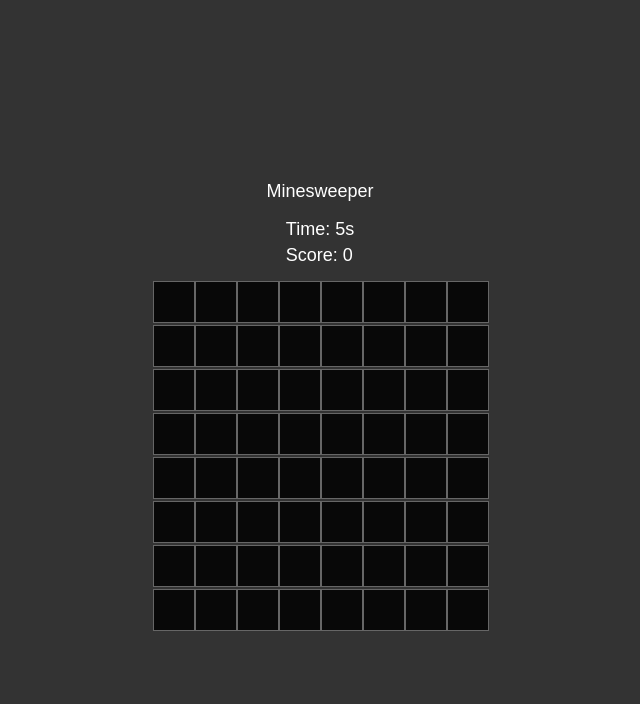
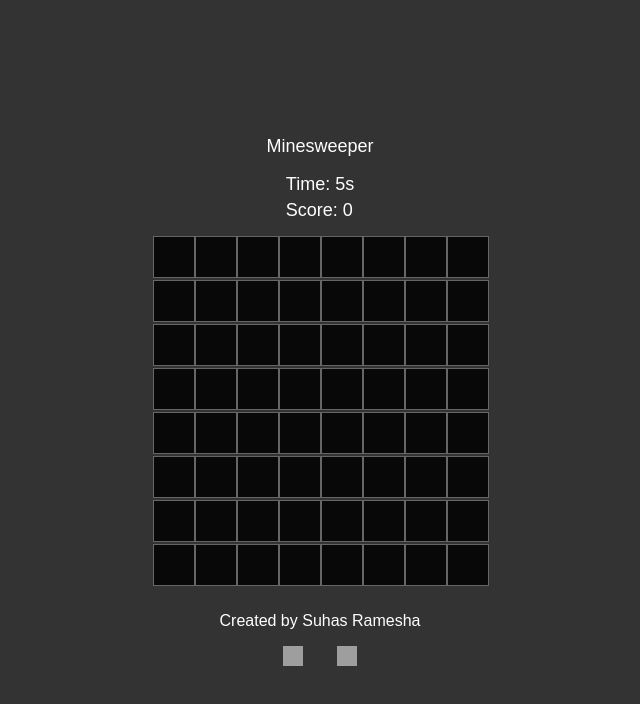
Before and after one commit to Suhas-Ramesha/minesweeper, a plain HTML site: page index.html in a window 1280 px wide. Shown: the whole page, without its empty margins (320-960 px from the left). Drawn offline with Linux system fonts and the light colour scheme; grey boxes are pictures that could not be loaded.

Commit message:
Update index.html

```diff
--- a/index.html
+++ b/index.html
@@ -46,6 +46,26 @@
             background-color: #f00;
             color: white;
         }
+        footer {
+      background-color: #333;
+      color: #fff;
+      text-align: center;
+      padding: 10px 0;
+    }
+    footer a {
+      color: #fff;
+      text-decoration: none;
+      margin: 0 10px;
+    }
+    footer a:hover {
+      text-decoration: underline;
+    }
+    footer .icons img {
+      width: 20px;
+      height: 20px;
+      margin: 0 5px;
+      vertical-align: middle;
+    }
     </style>
 </head>
 <body>
@@ -56,5 +76,16 @@
     </div>
     <div id="game-container"></div>
     <script src="minesweeper.js"></script>
+    <footer>
+        <p>Created by Suhas Ramesha</p>
+        <div class="icons">
+          <a href="https://github.com/Suhas-Ramesha" target="_blank">
+            <img src="https://cdn-icons-png.flaticon.com/512/25/25231.png" alt="GitHub">
+          </a>
+          <a href="https://www.linkedin.com/in/suhas-ramesha/" target="_blank">
+            <img src="https://cdn-icons-png.flaticon.com/512/61/61109.png" alt="LinkedIn">
+          </a>
+        </div>
+      </footer>
 </body>
 </html>
```
